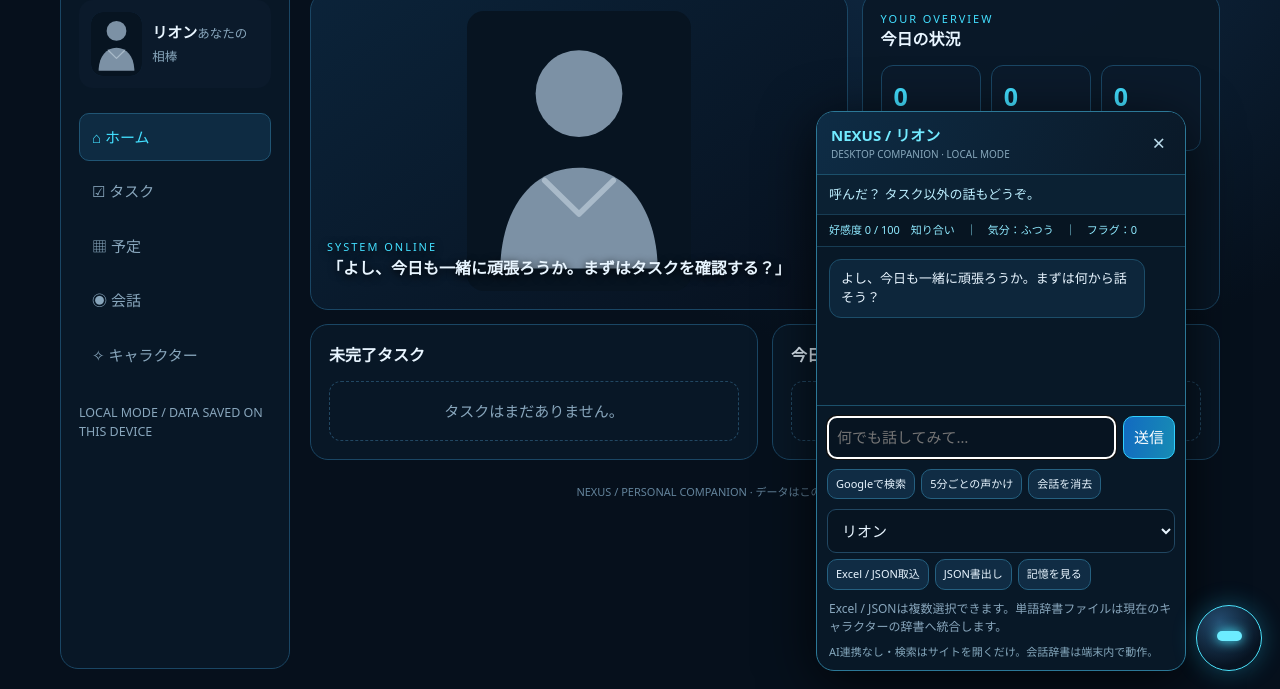
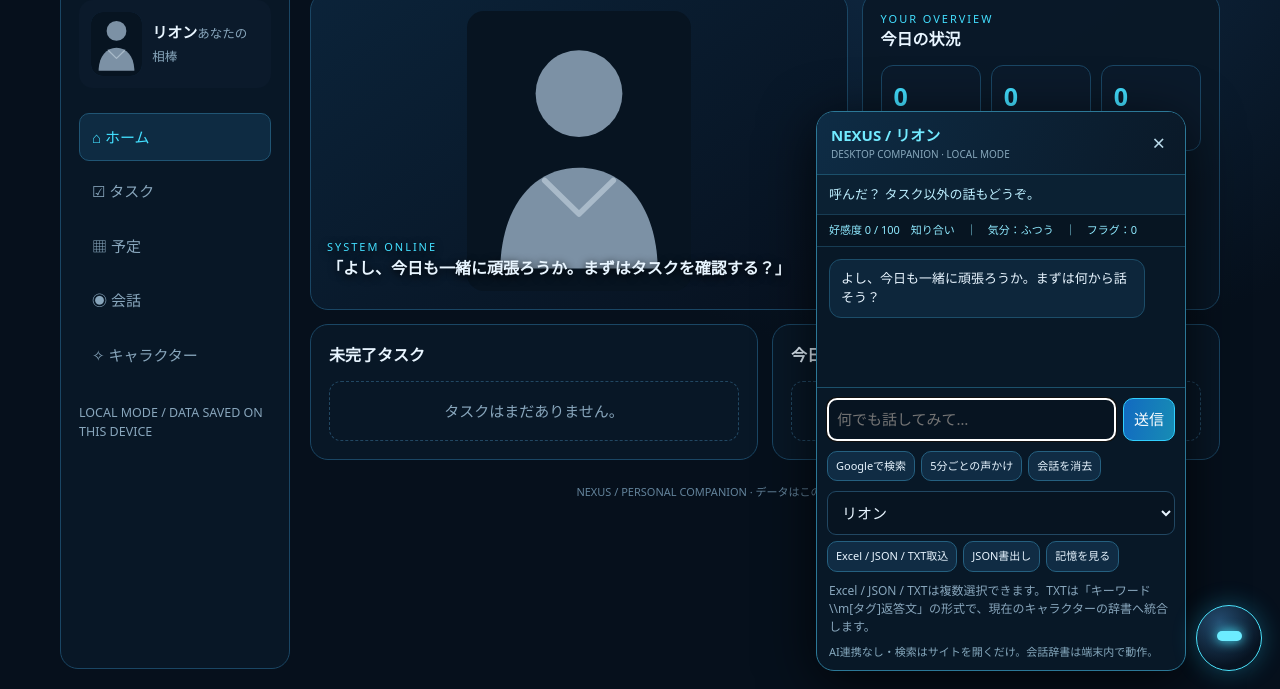
Before and after one commit to takaritu2011212-lang/todo, a plain HTML site: page index.html in a window 1280 px wide. Both pictures are taken after a click on the button "マスコットを開く". Shown: the part 111-800 px from the top of the page. Drawn offline with Linux system fonts and the light colour scheme.

Commit message:
Enable TXT dictionary file selection

```diff
--- a/index.html
+++ b/index.html
@@ -51,9 +51,9 @@
     <div id="nx-search-results"></div>
     <form class="nx-controls" id="nx-form"><input id="nx-input" maxlength="500" placeholder="何でも話してみて…" autocomplete="off" required><button class="btn primary">送信</button></form>
     <div class="nx-tools"><button class="btn" id="nx-google">Googleで検索</button><button class="btn" id="nx-notify">5分ごとの声かけ</button><button class="btn" id="nx-clear">会話を消去</button></div>
-    <div class="nx-tools"><select id="nx-select" aria-label="キャラクター切替"></select><button class="btn" id="nx-import">Excel / JSON取込</button><button class="btn" id="nx-export">JSON書出し</button><button class="btn" id="nx-memory">記憶を見る</button></div>
-    <input id="nx-data-file" type="file" accept=".xlsx,.xls,.xlsm,.json,application/json" multiple hidden>
-    <div class="file-note" style="padding:0 12px 8px">Excel / JSONは複数選択できます。単語辞書ファイルは現在のキャラクターの辞書へ統合します。</div>
+    <div class="nx-tools"><select id="nx-select" aria-label="キャラクター切替"></select><button class="btn" id="nx-import">Excel / JSON / TXT取込</button><button class="btn" id="nx-export">JSON書出し</button><button class="btn" id="nx-memory">記憶を見る</button></div>
+    <input id="nx-data-file" type="file" accept=".xlsx,.xls,.xlsm,.json,.txt,application/json,text/plain" multiple hidden>
+    <div class="file-note" style="padding:0 12px 8px">Excel / JSON / TXTは複数選択できます。TXTは「キーワード \\m[タグ]返答文」の形式で、現在のキャラクターの辞書へ統合します。</div>
     <div id="nx-reminder">会話エンジンは端末内で動作。検索はGoogleの検索結果ページを開きます。</div>
   </section>
   <button id="nexus-mascot-toggle" aria-label="マスコットを開く" title="NEXUSと話す"></button>
```
